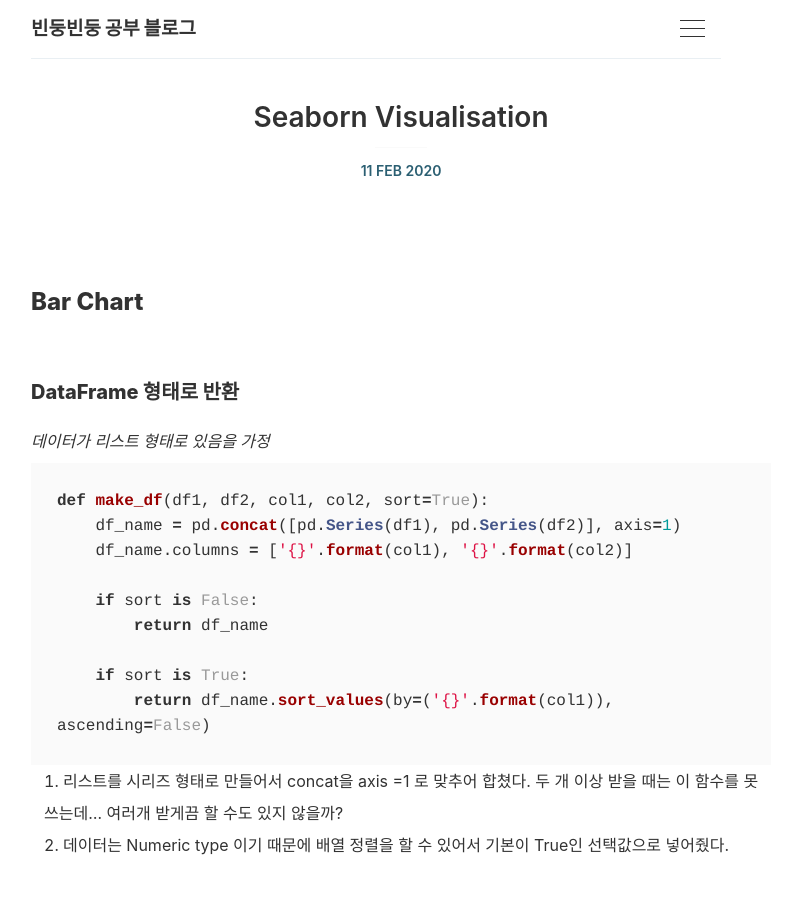
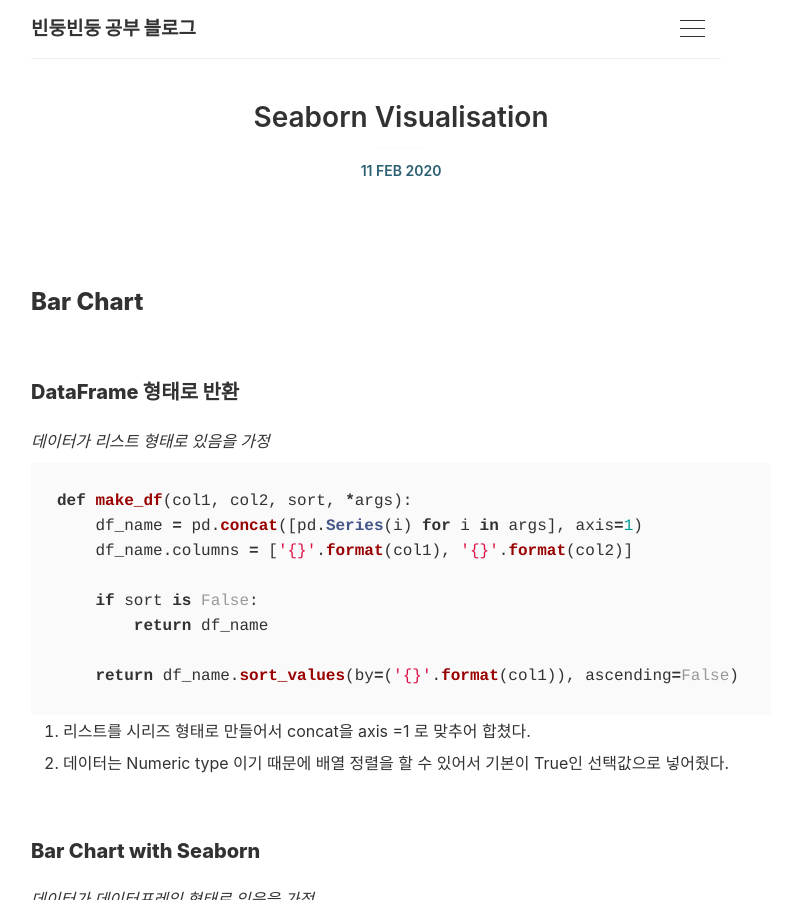
Before and after one commit to 42cosmos/42cosmos.github.io, a Jekyll site: the page built from _posts/Python/2020-02-11-Seaborn-visualisation.md, in a window 1280 px wide and 900 px high. Shown: the whole window, without its empty margins (272-1059 px from the left). Built offline with Jekyll 4.4.1, drawn with Linux system fonts in a browser that asks for light colours; comment, search, counter and statistics services are not loaded.

Commit message:
Add new posts

````diff
--- a/_posts/Python/2020-02-11-Seaborn-visualisation.md
+++ b/_posts/Python/2020-02-11-Seaborn-visualisation.md
@@ -8,25 +8,22 @@ categories: [Study/Python]
 
 ### Bar Chart
 
-
-
 #### DataFrame 형태로 반환
 
 *데이터가 리스트 형태로 있음을 가정*
 
 ```python
-def make_df(df1, df2, col1, col2, sort=True):
-    df_name = pd.concat([pd.Series(df1), pd.Series(df2)], axis=1)
+def make_df(col1, col2, sort, *args):
+    df_name = pd.concat([pd.Series(i) for i in args], axis=1)
     df_name.columns = ['{}'.format(col1), '{}'.format(col2)]
 
     if sort is False:
         return df_name
 
-    if sort is True:
-        return df_name.sort_values(by=('{}'.format(col1)), ascending=False)
+    return df_name.sort_values(by=('{}'.format(col1)), ascending=False)
 ```
 
-1. 리스트를 시리즈 형태로 만들어서 concat을 axis =1 로 맞추어 합쳤다. 두 개 이상 받을 때는 이 함수를 못쓰는데... 여러개 받게끔 할 수도 있지 않을까?
+1. 리스트를 시리즈 형태로 만들어서 concat을 axis =1 로 맞추어 합쳤다.
 2. 데이터는 Numeric type 이기 때문에 배열 정렬을 할 수 있어서 기본이 True인 선택값으로 넣어줬다.
 
 
@@ -70,8 +67,7 @@ data = pd.melt(tmp2, id_vars=Zs[0], var_name="Brands", value_name="Counts (%)")
 
 def multiple_bar_chart(data, ylim, ylabel_text="Count", font_size=11, figsize=(10,10)):
     plt.figure(figsize=figsize)
-    mb = sns.barplot(x='labels', y='Counts (%)', hue='Brands', data=data,
-                 palette='PRGn_r')
+    mb = sns.barplot(x='labels', y='Counts (%)', hue='Brands', data=data, palette='PRGn_r')
 
     sns.despine(fig=None, ax=None, top=False, right=False,
            left=False, bottom=False, offset=None, trim=False)
````
Also changed, not shown: _posts/Python/2020-02-24-DV.md (added, +93 -0 lines), _posts/Python/data-sorting.md (deleted, +0 -8 lines), 6 other files.
